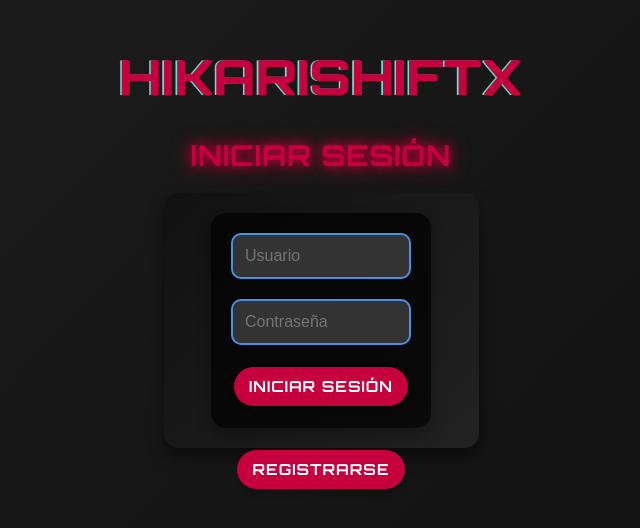
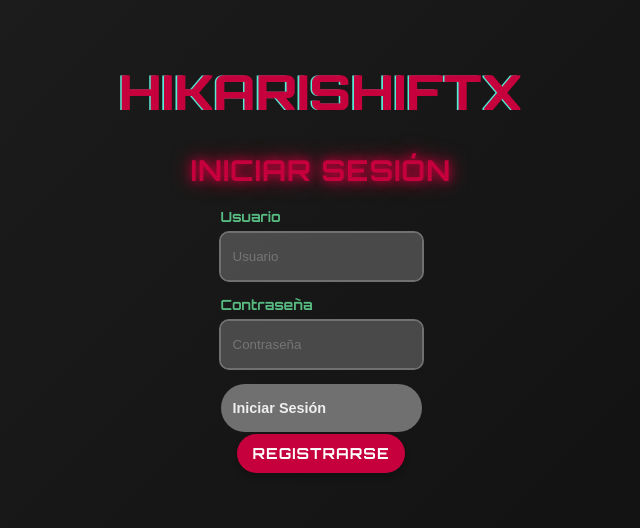
Before and after one commit to CesarGoto1/App, a React (Vite) app: page / in a window 1280 px wide. Shown: the part 132-660 px from the top of the page, without its empty margins (319-959 px from the left). Built offline with nearby package versions, Linux system fonts and the light colour scheme.

Commit message:
New Login

```diff
--- a/src/components/Login.css
+++ b/src/components/Login.css
@@ -1,83 +1,73 @@
-/* Login.css */
-.login-container {
+.form {
+    --bg-light: #efefef;
+    --bg-dark: #707070;
+    --clr: #58bc82;
+    --clr-alpha: #9c9c9c60;
     display: flex;
-    justify-content: center;
+    flex-direction: column;
     align-items: center;
-    height: 100%;
-    background: linear-gradient(135deg, #111, #222);
-    /* Fondo oscuro */
-    border-radius: 15px;
-    padding: 20px;
-    box-shadow: 0 8px 15px rgba(0, 0, 0, 0.5);
+    gap: 1rem;
+    width: 100%;
+    max-width: 300px;
   }
 
-.login-form {
+  .form .input-span {
+    width: 100%;
     display: flex;
     flex-direction: column;
-    gap: 20px;
-    width: 80%;
-    max-width: 400px;
-    background: rgba(0, 0, 0, 0.7);
-    /* Fondo oscuro con opacidad */
-    padding: 20px;
-    border-radius: 15px;
-    box-shadow: 0 8px 15px rgba(0, 0, 0, 0.3);
+    gap: 0.5rem;
   }
 
-.input-field {
-    padding: 12px;
-    background: #333;
-    border: 2px solid #4a90e2;
-    /* Azul cibernético */
-    border-radius: 10px;
-    color: #e0e0e0;
-    font-size: 1rem;
+  .form input[type="email"],
+  .form input[type="password"] {
+    border-radius: 0.5rem;
+    padding: 1rem 0.75rem;
     width: 100%;
-    transition: border 0.3s ease;
+    border: none;
+    display: flex;
+    align-items: center;
+    gap: 0.5rem;
+    background-color: var(--clr-alpha);
+    outline: 2px solid var(--bg-dark);
   }
 
-.input-field:focus {
-    border-color: #ff6f61;
-    /* Rojo cibernético */
-    outline: none;
+  .form input[type="email"]:focus,
+  .form input[type="password"]:focus {
+    outline: 2px solid var(--clr);
   }
 
-.login-button {
-    font-family: 'Orbitron', sans-serif;
+  .label {
+    align-self: flex-start;
+    color: var(--clr);
+    font-weight: 600;
+  }
+
+  .form .submit {
+    padding: 1rem 0.75rem;
+    width: 100%;
     display: flex;
     align-items: center;
-    justify-content: center;
-    gap: 10px;
-    /* Espaciado entre icono y texto */
-    padding: 10px 15px;
-    /* Ajuste de tamaño de botones */
-    font-size: 0.95rem;
-    /* Ajuste de tamaño de fuente */
-    font-weight: bold;
+    gap: 0.5rem;
+    border-radius: 3rem;
+    background-color: var(--bg-dark);
+    color: var(--bg-light);
     border: none;
-    border-radius: 20px;
-    background: #c5003c;
-    /* Rojo cálido */
-    color: #fff;
     cursor: pointer;
-    transition: background-color 0.3s ease, transform 0.2s ease;
-    box-shadow: 0 4px 6px rgba(0, 0, 0, 0.2);
-    letter-spacing: 1px;
-    text-transform: uppercase;
-    width: auto;
-    /* Ancho fijo para todos los botones */
-    margin: 2px auto;
-    /* Centra los botones */
+    transition: all 300ms;
+    font-weight: 600;
+    font-size: 0.9rem;
   }
 
-.login-button:hover {
-    background-color: #880425;
-    /* Rojo oscuro */
-    transform: scale(1.05);
-    box-shadow: 0 6px 10px rgba(0, 0, 0, 0.3);
+  .form .submit:hover {
+    background-color: var(--clr);
+    color: var(--bg-dark);
   }
 
-.login-button:active {
-    transform: scale(0.95);
-    box-shadow: 0 2px 5px rgba(0, 0, 0, 0.1);
+  .span {
+    text-decoration: none;
+    color: var(--bg-dark);
   }
+
+  .span a {
+    color: var(--clr);
+  }
--- a/src/components/Login.jsx
+++ b/src/components/Login.jsx
@@ -39,31 +39,37 @@
         initial={{ scale: 0.8 }}
         animate={{ scale: 1 }}
         transition={{ type: 'spring', stiffness: 120 }}
-        className="login-form"
+        className="form"
       >
+        <div className="input-span">
+          <label className="label" htmlFor="email">Usuario</label>
           <motion.input
-          type="text"
+            type="email"
+            id="email"
             value={email}
             onChange={(e) => setEmail(e.target.value)}
             placeholder="Usuario"
             required
-          className="input-field"
             whileFocus={{ scale: 1.05 }}
             transition={{ type: 'spring', stiffness: 150 }}
           />
+        </div>
+        <div className="input-span">
+          <label className="label" htmlFor="password">Contraseña</label>
           <motion.input
             type="password"
+            id="password"
             value={password}
             onChange={(e) => setPassword(e.target.value)}
             placeholder="Contraseña"
             required
-          className="input-field"
             whileFocus={{ scale: 1.05 }}
             transition={{ type: 'spring', stiffness: 150 }}
           />
+        </div>
         <motion.button
           type="submit"
-          className="login-button"
+          className="submit"
           whileHover={{ scale: 1.1 }}
           whileTap={{ scale: 0.95 }}
           transition={{ type: 'spring', stiffness: 300 }}
--- a/src/components/Register.css
+++ b/src/components/Register.css
@@ -1,83 +1,73 @@
-/* Register.css */
-.register-container {
+.form {
+    --bg-light: #efefef;
+    --bg-dark: #707070;
+    --clr: #58bc82;
+    --clr-alpha: #9c9c9c60;
     display: flex;
-    justify-content: center;
+    flex-direction: column;
     align-items: center;
-    height: 100%;
-    background: linear-gradient(135deg, #111, #222);
-    /* Fondo oscuro */
-    border-radius: 15px;
-    padding: 20px;
-    box-shadow: 0 8px 15px rgba(0, 0, 0, 0.5);
+    gap: 1rem;
+    width: 100%;
+    max-width: 300px;
   }
 
-.register-form {
+  .form .input-span {
+    width: 100%;
     display: flex;
     flex-direction: column;
-    gap: 20px;
-    width: 80%;
-    max-width: 400px;
-    background: rgba(0, 0, 0, 0.7);
-    /* Fondo oscuro con opacidad */
-    padding: 20px;
-    border-radius: 15px;
-    box-shadow: 0 8px 15px rgba(0, 0, 0, 0.3);
+    gap: 0.5rem;
   }
 
-.input-field {
-    padding: 12px;
-    background: #333;
-    border: 2px solid #4a90e2;
-    /* Azul cibernético */
-    border-radius: 10px;
-    color: #e0e0e0;
-    font-size: 1rem;
+  .form input[type="email"],
+  .form input[type="password"] {
+    border-radius: 0.5rem;
+    padding: 1rem 0.75rem;
     width: 100%;
-    transition: border 0.3s ease;
+    border: none;
+    display: flex;
+    align-items: center;
+    gap: 0.5rem;
+    background-color: var(--clr-alpha);
+    outline: 2px solid var(--bg-dark);
   }
 
-.input-field:focus {
-    border-color: #ff6f61;
-    /* Rojo cibernético */
-    outline: none;
+  .form input[type="email"]:focus,
+  .form input[type="password"]:focus {
+    outline: 2px solid var(--clr);
   }
 
-.register-button {
-    font-family: 'Orbitron', sans-serif;
+  .label {
+    align-self: flex-start;
+    color: var(--clr);
+    font-weight: 600;
+  }
+
+  .form .submit {
+    padding: 1rem 0.75rem;
+    width: 100%;
     display: flex;
     align-items: center;
-    justify-content: center;
-    gap: 10px;
-    /* Espaciado entre icono y texto */
-    padding: 10px 15px;
-    /* Ajuste de tamaño de botones */
-    font-size: 0.95rem;
-    /* Ajuste de tamaño de fuente */
-    font-weight: bold;
+    gap: 0.5rem;
+    border-radius: 3rem;
+    background-color: var(--bg-dark);
+    color: var(--bg-light);
     border: none;
-    border-radius: 20px;
-    background: #c5003c;
-    /* Rojo cálido */
-    color: #fff;
     cursor: pointer;
-    transition: background-color 0.3s ease, transform 0.2s ease;
-    box-shadow: 0 4px 6px rgba(0, 0, 0, 0.2);
-    letter-spacing: 1px;
-    text-transform: uppercase;
-    width: auto;
-    /* Ancho fijo para todos los botones */
-    margin: 2px auto;
-    /* Centra los botones */
+    transition: all 300ms;
+    font-weight: 600;
+    font-size: 0.9rem;
   }
 
-.register-button:hover {
-    background-color: #880425;
-    /* Rojo oscuro */
-    transform: scale(1.05);
-    box-shadow: 0 6px 10px rgba(0, 0, 0, 0.3);
+  .form .submit:hover {
+    background-color: var(--clr);
+    color: var(--bg-dark);
   }
 
-.register-button:active {
-    transform: scale(0.95);
-    box-shadow: 0 2px 5px rgba(0, 0, 0, 0.1);
+  .span {
+    text-decoration: none;
+    color: var(--bg-dark);
   }
+
+  .span a {
+    color: var(--clr);
+  }
--- a/src/components/Register.jsx
+++ b/src/components/Register.jsx
@@ -1,6 +1,6 @@
 import React, { useState } from 'react';
 import { motion } from 'framer-motion';
-import './Register.css'; // Asegúrate de importar el CSS
+import './Register.css';
 
 const Register = ({ onRegisterSuccess }) => {
   const [email, setEmail] = useState('');
@@ -36,31 +36,37 @@
         initial={{ scale: 0.8 }}
         animate={{ scale: 1 }}
         transition={{ type: 'spring', stiffness: 120 }}
-                className="register-form"
+        className="form"
       >
+        <div className="input-span">
+          <label className="label" htmlFor="email">Usuario</label>
           <motion.input
-                    type="text"
+            type="email"
+            id="email"
             value={email}
             onChange={(e) => setEmail(e.target.value)}
             placeholder="Usuario"
             required
-                    className="input-field"
             whileFocus={{ scale: 1.05 }}
             transition={{ type: 'spring', stiffness: 150 }}
           />
+        </div>
+        <div className="input-span">
+          <label className="label" htmlFor="password">Contraseña</label>
           <motion.input
             type="password"
+            id="password"
             value={password}
             onChange={(e) => setPassword(e.target.value)}
             placeholder="Contraseña"
             required
-                    className="input-field"
             whileFocus={{ scale: 1.05 }}
             transition={{ type: 'spring', stiffness: 150 }}
           />
+        </div>
         <motion.button
           type="submit"
-                    className="register-button"
+          className="submit"
           whileHover={{ scale: 1.1 }}
           whileTap={{ scale: 0.95 }}
           transition={{ type: 'spring', stiffness: 300 }}
```
Lines whose indentation alone changed are shown as unchanged.
